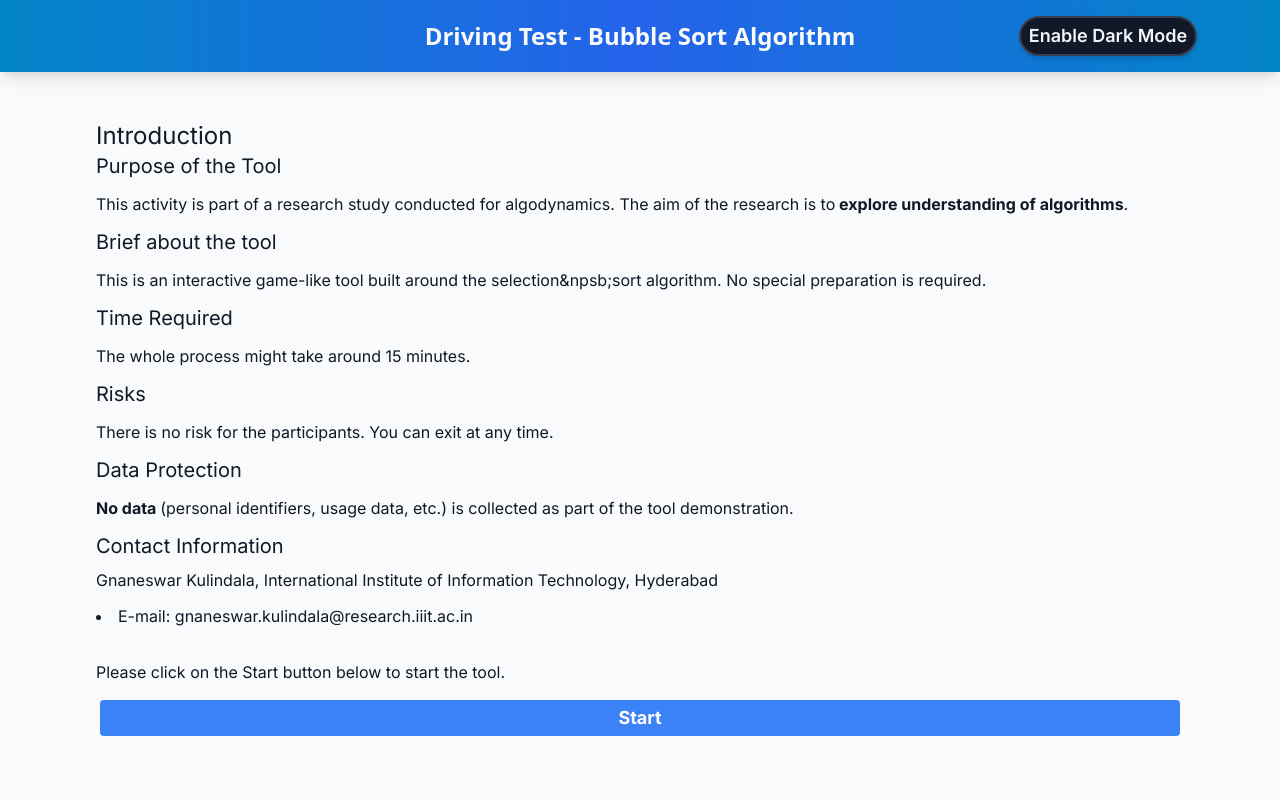
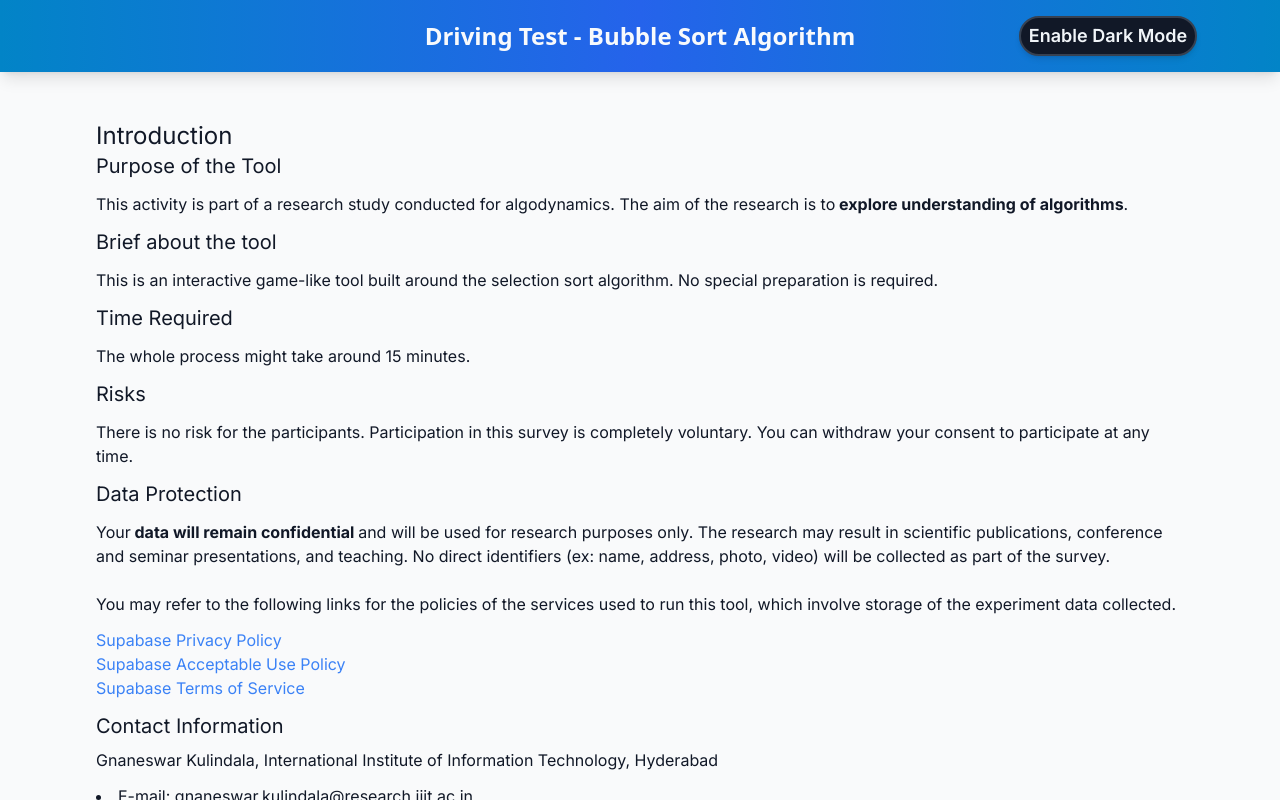
Before and after one commit to algodynamics-iiith/bubble-sort-hierarchical, a Next.js app: page / in a window 1280 px wide. Built offline with nearby package versions, Linux system fonts and the light colour scheme.

Commit message:
Updated homepage with policy links

```diff
--- a/app/page.tsx
+++ b/app/page.tsx
@@ -2,6 +2,7 @@ import Layout from './layout'
 import type { Metadata } from 'next'
 import AgreeButton from './_components/_buttons/agreeButton'
 import ThemeToggle from './_components/_buttons/darkModeToggleButton';
+import Link from 'next/link';
 
 export const metadata: Metadata = {
   title: 'Driving Test - Bubble Sort',
@@ -41,29 +42,48 @@ export default function Home() {
           <h2 className="text-xl">Brief about the tool</h2>
           <p className="py-3">
             This is an interactive game-like tool built around the
-            selection&npsb;sort algorithm. No special preparation is required.
+            selection&nbsp;sort algorithm. No special preparation is required.
           </p>
           <h2 className="text-xl">Time Required</h2>
           <p className="py-3">The whole process might take around 15 minutes.</p>
           <h2 className="text-xl">Risks</h2>
           <p className="py-3">
-            {/* There is no risk for the participants. Participation in this survey is
+            There is no risk for the participants. Participation in this survey is
             completely voluntary. You can withdraw your consent to participate at
-            any time. */}
-            There is no risk for the participants. You can exit at any time.
+            any time.
+            {/* There is no risk for the participants. You can exit at any time. */}
           </p>
           <h2 className="text-xl">Data Protection</h2>
-          {/* <p className="py-3">
+          <p className="py-3">
             Your<strong>&nbsp;data will remain confidential&nbsp;</strong>and
             will be used for research purposes only. The research may result in
             scientific publications, conference and seminar presentations, and
             teaching. No direct identifiers (ex: name, address, photo, video) will
             be collected as part of the survey.
-          </p> */}
+          </p>
           <p className="py-3">
+            You may refer to the following links for the policies of the services
+            used to run this tool, which involve storage of the experiment data collected.
+          </p>
+          <p>
+            <Link className="text-blue-500" href={"https://supabase.com/privacy"}>
+              Supabase Privacy Policy
+            </Link>
+          </p>
+          <p>
+            <Link className="text-blue-500" href={"https://supabase.com/aup"}>
+              Supabase Acceptable Use Policy
+            </Link>
+          </p>
+          <p className="pb-3">
+            <Link className="text-blue-500" href={"https://supabase.com/terms"}>
+              Supabase Terms of Service
+            </Link>
+          </p>
+          {/* <p className="py-3">
             <strong>No data&nbsp;</strong>(personal identifiers, usage data,
             etc.) is collected as part of the tool demonstration.
-          </p>
+          </p> */}
           <h2 className="text-xl">Contact Information</h2>
           <ol className="py-2">
             <li>
```
